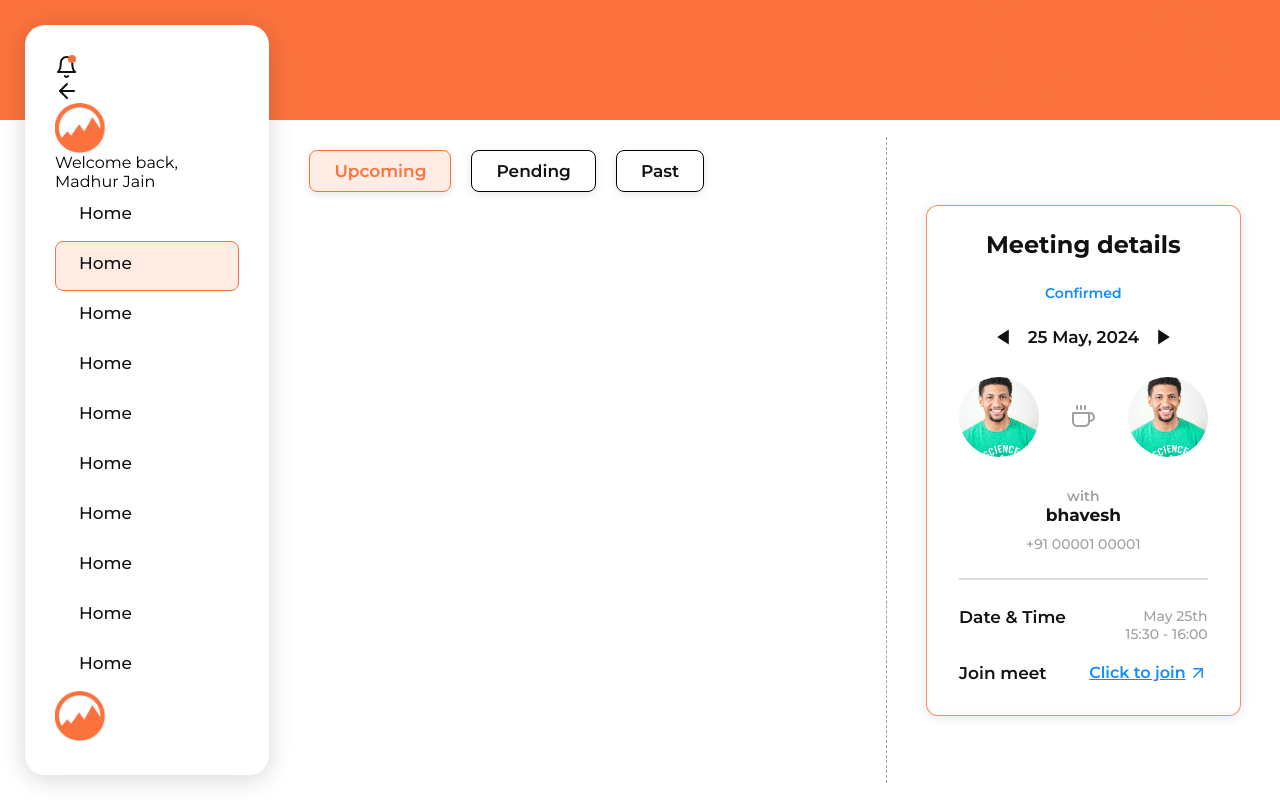
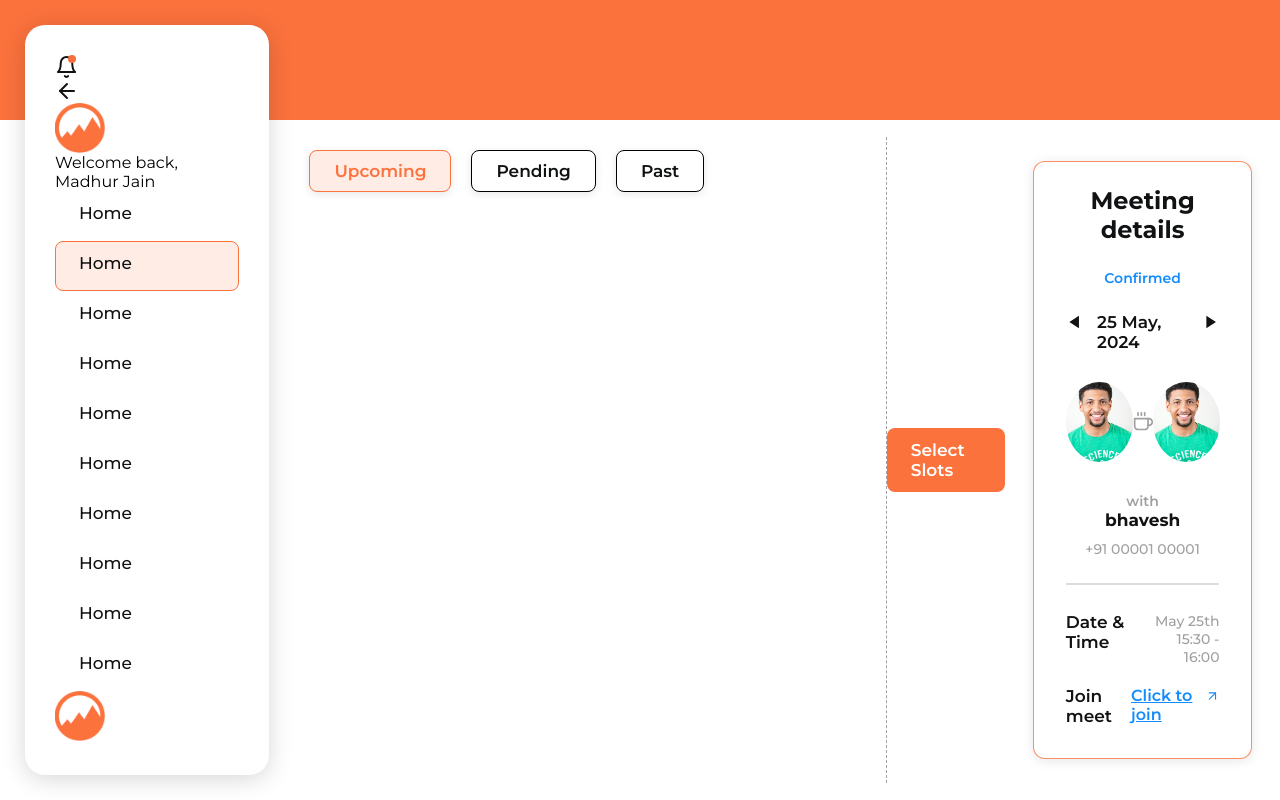
Before and after one commit to dvm-bitspilani/cel-conquest-2024, a React (Vite) app: page /dashboard/meetings in a window 1280 px wide. Built offline with nearby package versions, Linux system fonts and the light colour scheme.

Commit message:
feat: select slot button

```diff
--- a/src/routes/Dashboard/Meetings/Meetings.jsx
+++ b/src/routes/Dashboard/Meetings/Meetings.jsx
@@ -14,6 +14,7 @@ const Meetings = () => {
         </div>
       </div>
       <div className={styles.meetingsDetails}>
+        <div className={styles.selectSlots}>Select Slots</div>
         <MeetingDetails></MeetingDetails>
       </div>
     </div>
--- a/src/routes/Dashboard/Meetings/meetings.module.scss
+++ b/src/routes/Dashboard/Meetings/meetings.module.scss
@@ -37,6 +37,23 @@
       }
     }
   }
+  .selectSlots {
+    display: inline-flex;
+    padding: 12px 24px;
+    justify-content: center;
+    align-items: center;
+    gap: 10px;
+    border-radius: 8px;
+    background: #fb723d;
+    color: #fff;
+    leading-trim: both;
+    text-edge: cap;
+    font-family: Montserrat;
+    font-size: 17px;
+    font-style: normal;
+    font-weight: 600;
+    line-height: normal;
+  }
   .meetingsDetails {
     &:before {
       content: "";
```
